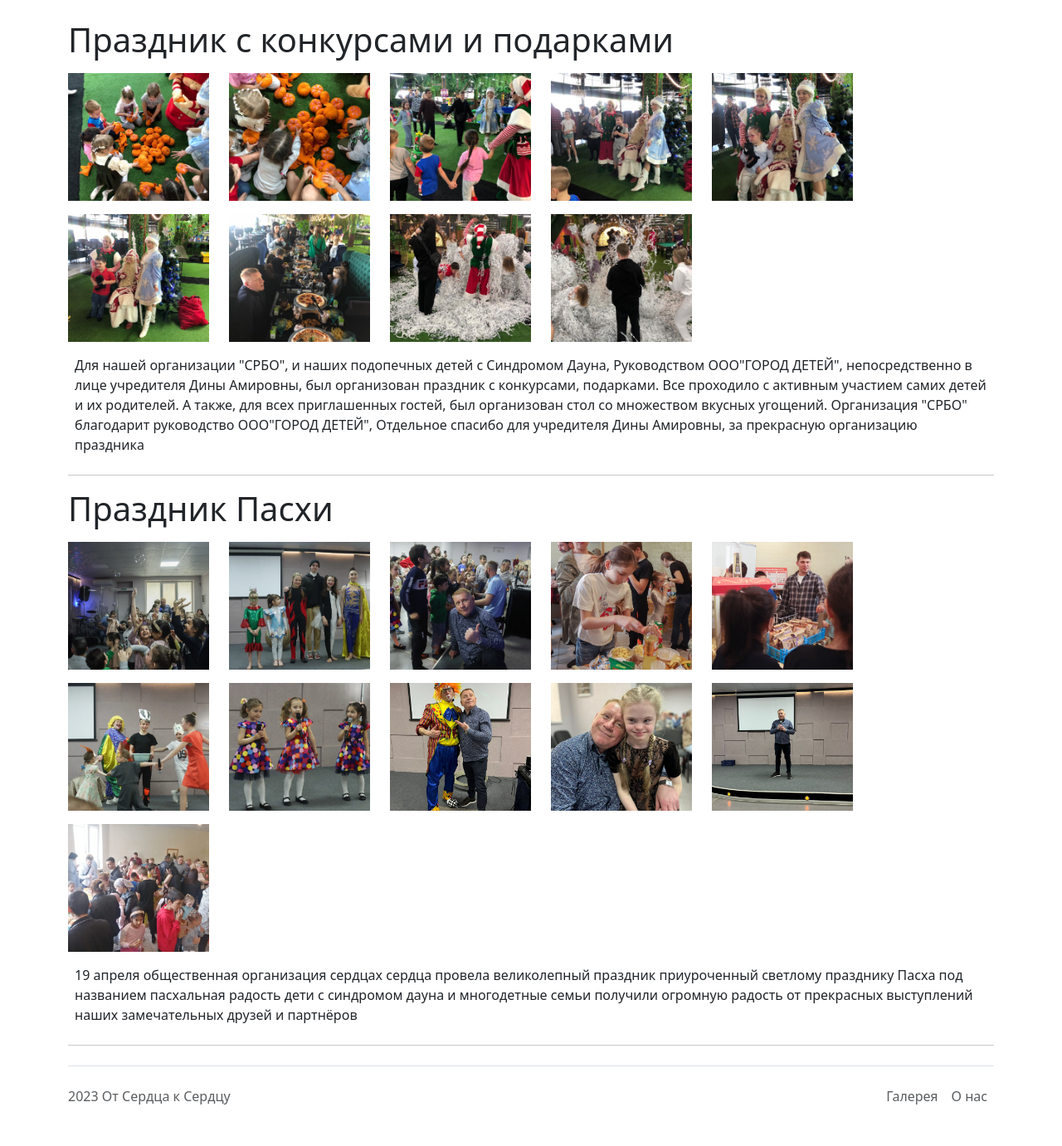
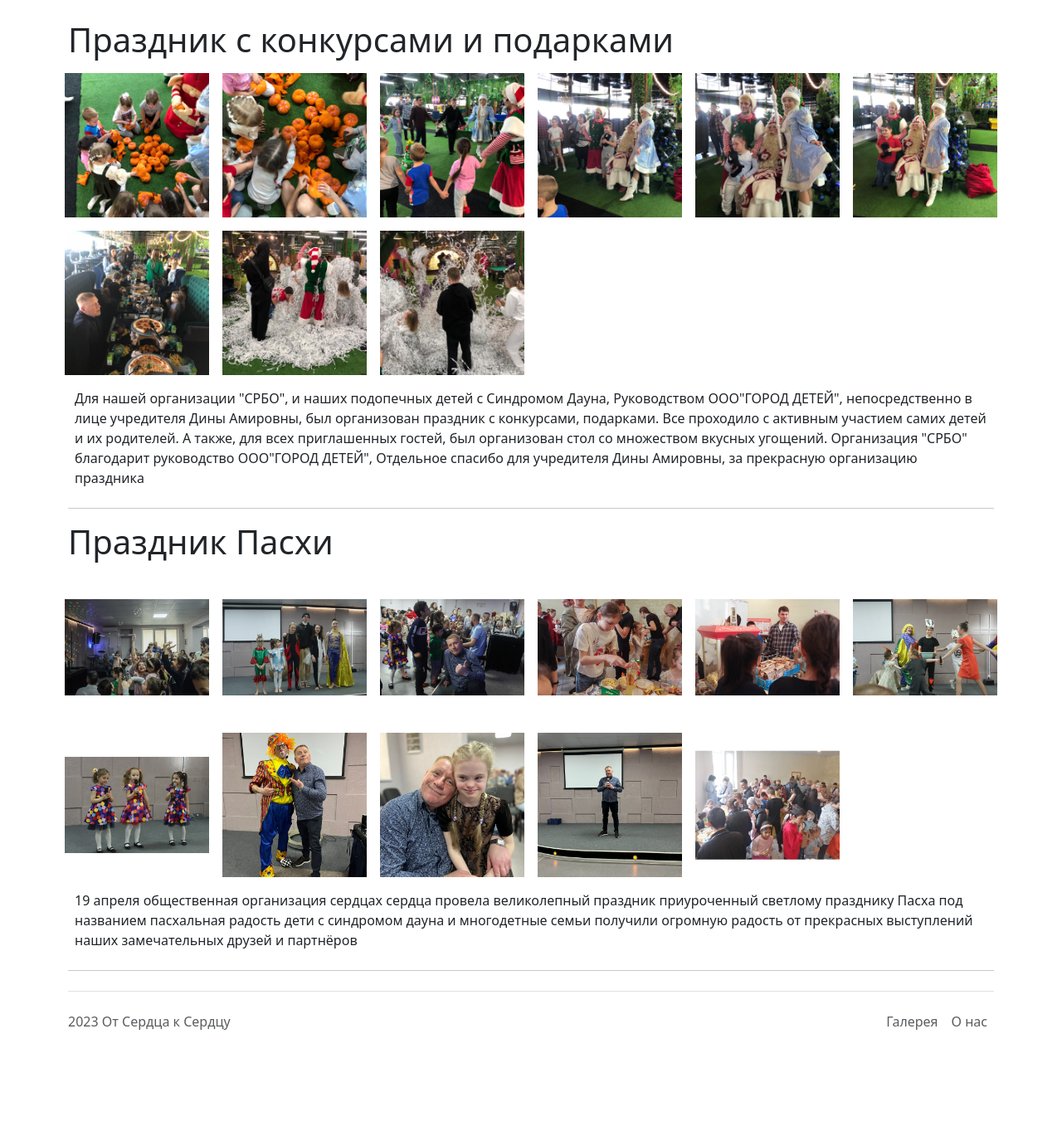
Before and after one commit to gevix/otSerdca, a Django app: page /gallery/ in a window 1280 px wide. Shown: the part 93-1474 px from the top of the page at 83% size. After the commit the page ends 1334 px from the top, so only its background shows below. Run offline with Django 4.2, Linux system fonts and the light colour scheme; data comes from the database, SQL or seed files in the repository; some libraries are stand-ins or nearby versions.

Commit message:
one more gallery fix

```diff
--- a/otSerdca/blog/templates/blog/base.html
+++ b/otSerdca/blog/templates/blog/base.html
@@ -18,10 +18,17 @@
       crossorigin="anonymous"
     />
     <style>
+      .gallery_img_div{
+        position:relative;
+        overflow:hidden;
+        padding-bottom:100%;
+      }
       #gallery_img {
-        object-fit: cover;
-        width: 170px;
-        height: 170px;
+        position: absolute;
+        max-width: 100%;
+        top: 50%;
+        left: 50%;
+        transform: translateX(-50%) translateY(-50%);
       }
     </style>
   </head>
--- a/otSerdca/blog/templates/blog/gallery.html
+++ b/otSerdca/blog/templates/blog/gallery.html
@@ -11,13 +11,15 @@
         {% for gallery in object_list %}
           <h1>{{ gallery.title }}</h1>
 
-            <div class="row row-cols-auto">
+            <div class="row">
               {% for photo in gallery.photo_set.all %}
-              <div class="col">
-                <a href="{{ photo.photo.url }}" data-toggle="lightbox" data-gallery="{{ gallery.title }}">
-                  <img src="{{ photo.photo.url }}" class="py-2" id=gallery_img >
-                </a>
-              </div>
+                <div class="col-6 col-sm-4 col-md-3 col-lg-2 p-2">
+                  <div class="gallery_img_div">
+                  <a href="{{ photo.photo.url }}" data-toggle="lightbox" data-gallery="{{ gallery.title }}">
+                    <img src="{{ photo.photo.url }}" class="py-2" id=gallery_img >
+                  </a>
+                </div>
+            </div>
               {% endfor %}
             </div>
           <p class="p-2">{{ gallery.description }}</p>
```
